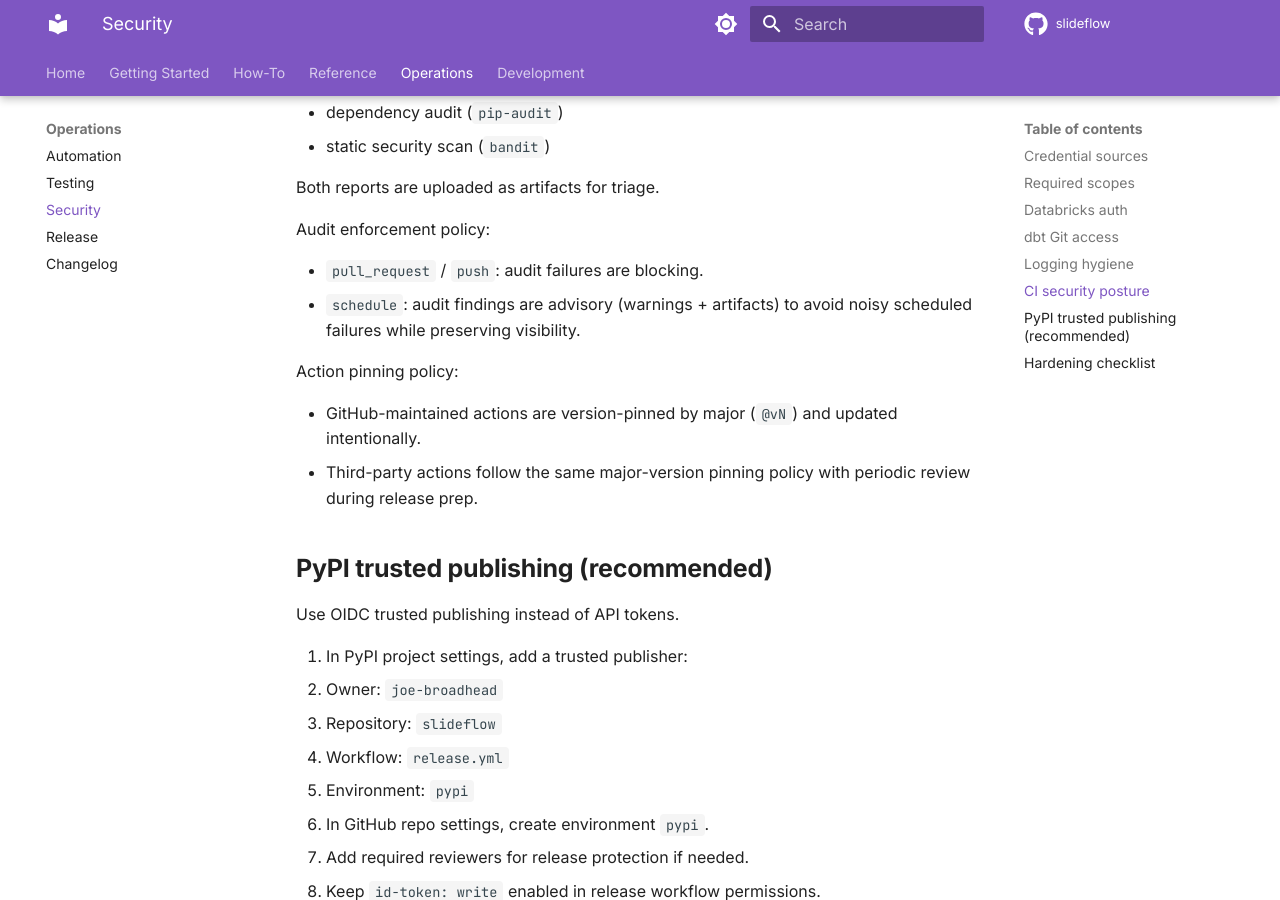
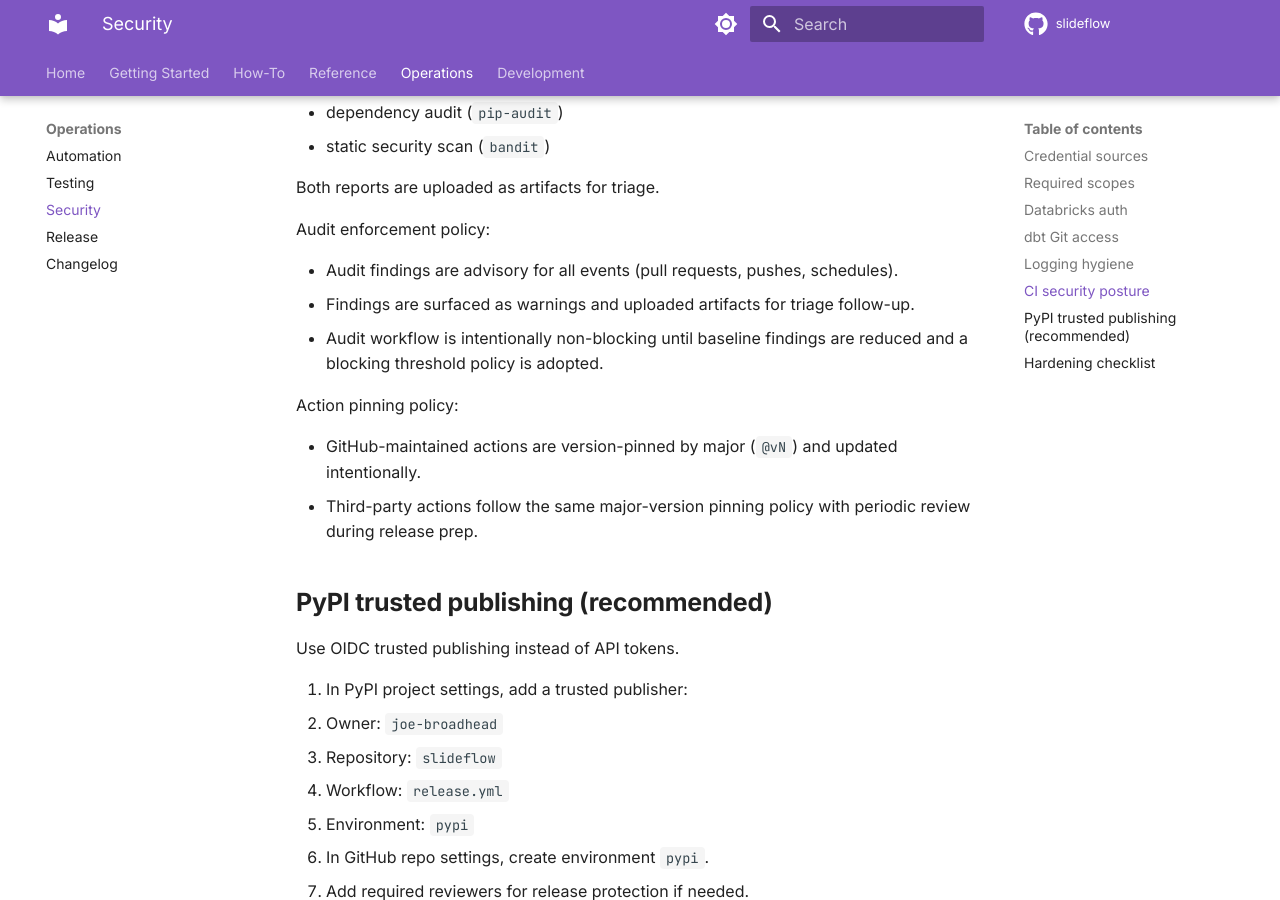
Before and after one commit to joe-broadhead/slideflow, an MkDocs documentation site: the page built from docs/security.md, in a window 1280 px wide and 900 px high, scrolled down 1419 px. Built offline with MkDocs 1.6.1 and Material for MkDocs 9.7.7, drawn with Linux system fonts in a browser that asks for light colours; comment, search, counter and statistics services are not loaded.

Commit message:
ci(audit): keep security scans advisory and documented

```diff
--- a/docs/security.md
+++ b/docs/security.md
@@ -57,9 +57,10 @@
 
 Audit enforcement policy:
 
-- `pull_request` / `push`: audit failures are blocking.
-- `schedule`: audit findings are advisory (warnings + artifacts) to avoid noisy
-  scheduled failures while preserving visibility.
+- Audit findings are advisory for all events (pull requests, pushes, schedules).
+- Findings are surfaced as warnings and uploaded artifacts for triage follow-up.
+- Audit workflow is intentionally non-blocking until baseline findings are
+  reduced and a blocking threshold policy is adopted.
 
 Action pinning policy:
 
```
Also changed, not shown: 1 other file.
